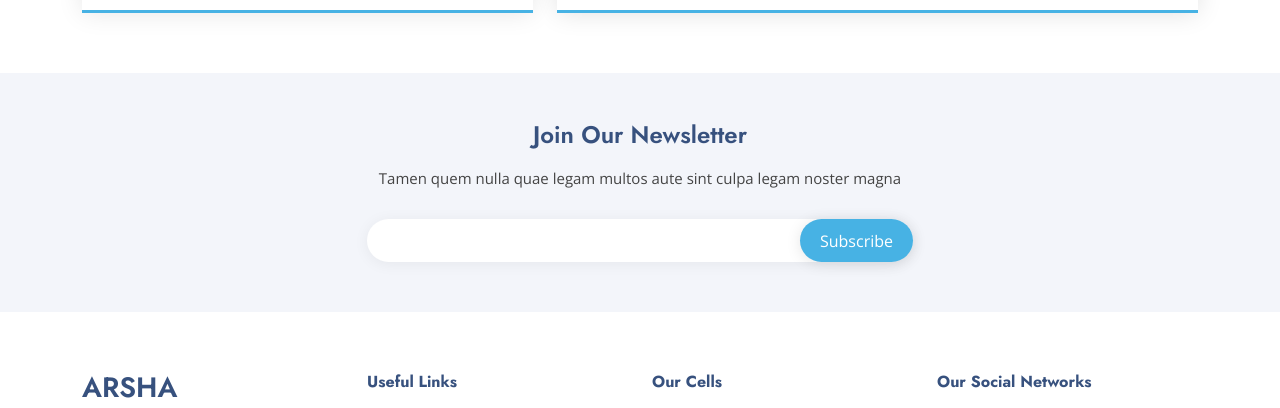
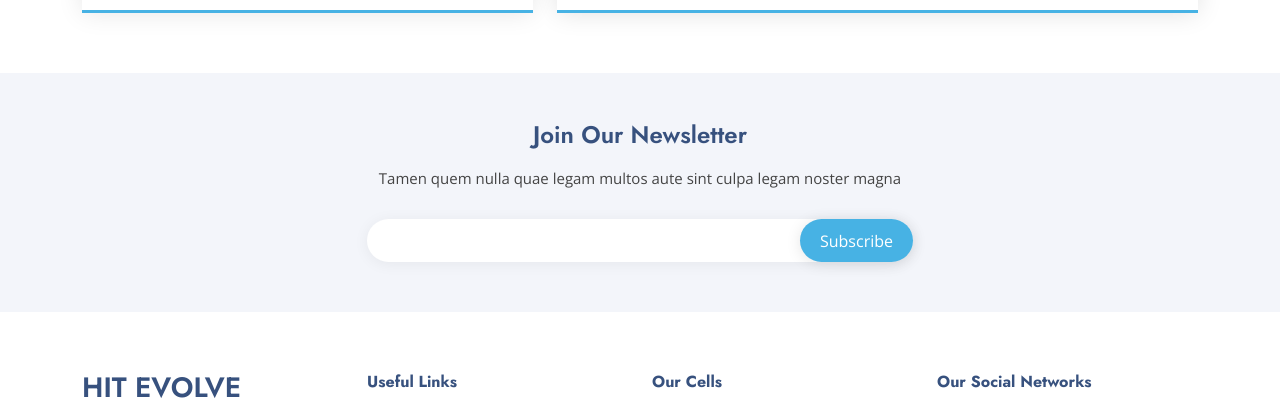
Before and after one commit to blessing-mufaro/HIT-EVOLVE-CLUB-WEBSITE, a plain HTML site: page index.html in a window 1280 px wide. Shown: the part 6026-6434 px from the top of the page. Drawn offline with nearby package versions, Linux system fonts and the light colour scheme; files whose address does not match are found by name.

Commit message:
Update index.html

```diff
--- a/index.html
+++ b/index.html
@@ -671,7 +671,7 @@
         <div class="row">
 
           <div class="col-lg-3 col-md-6 footer-contact">
-            <h3>Arsha</h3>
+            <h3>HIT EVOLVE</h3>
             <p>
               Ganges Rd <br>
               Harare, HR<br>
```
